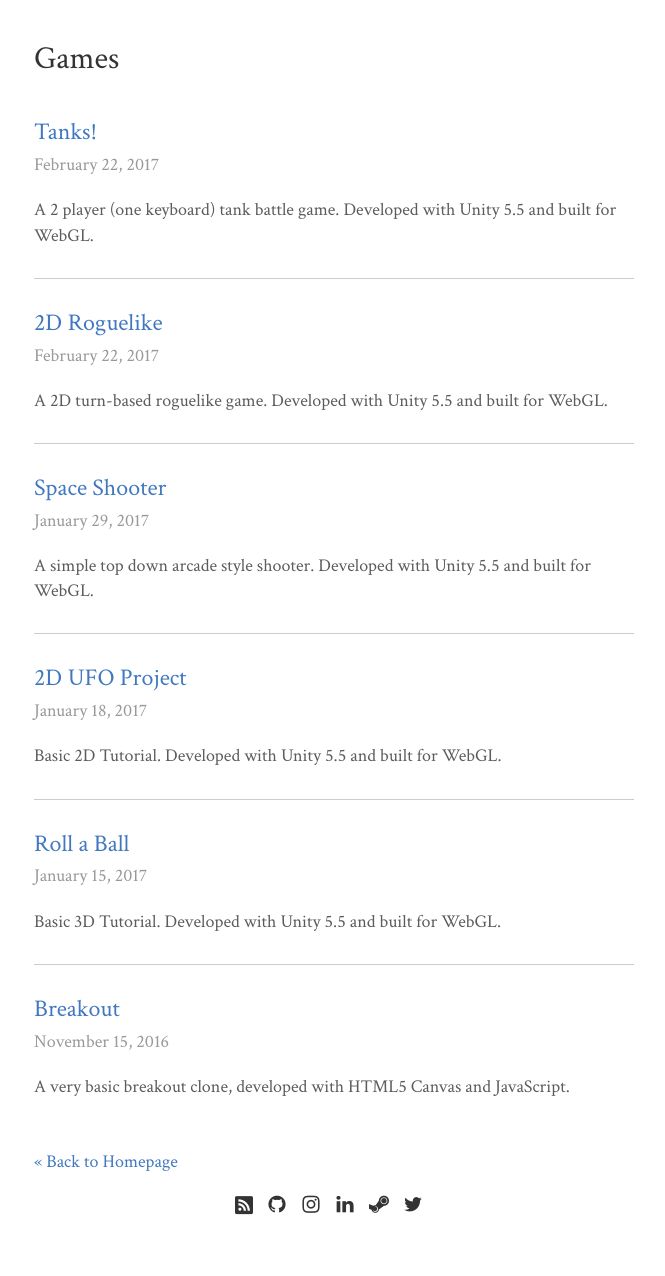
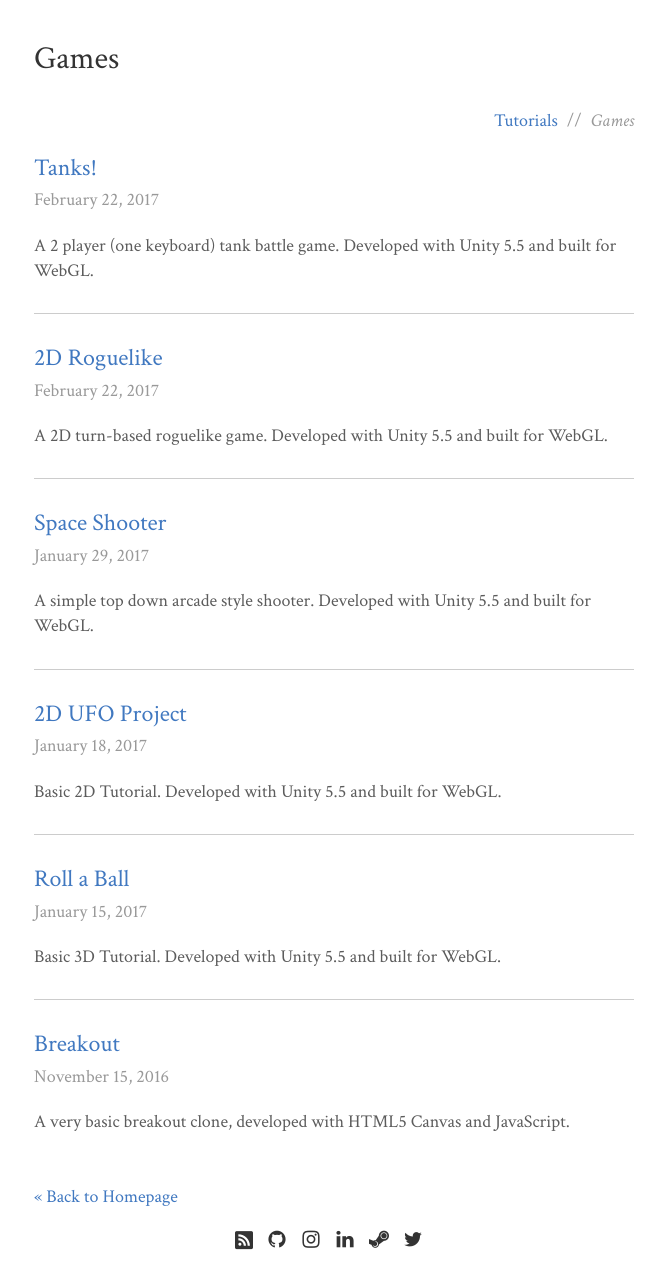
Before and after one commit to lukearmstrong/lukearmstrong.co.uk, a Jekyll site: the page built from games.html, in a window 1280 px wide. Shown: the whole page, without its empty margins (306-971 px from the left). Built offline with Jekyll 4.4.1, drawn with Linux system fonts in a browser that asks for light colours; some web fonts are replaced; before the commit the page ends 1240 px from its top, so only the background shows below that.

Commit message:
remove games from homepage, add simple navigation

```diff
--- a/assets/css/_sass/_layout.scss
+++ b/assets/css/_sass/_layout.scss
@@ -42,6 +42,23 @@ body {
 		width: 50%;
 	}
 }
+
+
+.archive-nav {
+	text-align: right;
+	margin-bottom: 10px;
+
+	&__separator {
+		color: #999;
+		padding: 0 5px;
+	}
+
+	&__active {
+		color: #999;
+		font-style: italic;
+	}
+}
+
 
 code,
 pre {
--- a/games.html
+++ b/games.html
@@ -6,6 +6,10 @@ permlink: /games/index.html
 
 <div class="row">
 	<h1>Games</h1>
+
+	<nav class="archive-nav">
+		<a href="/">Tutorials</a> <span class="archive-nav__separator">//</span> <a href="/games/" class="archive-nav__active">Games</a>
+	</nav>
 
 	{% for game in site.games reversed %}
 		<div class="post-link">
```
Also changed, not shown: index.html (+9 -11 lines).
